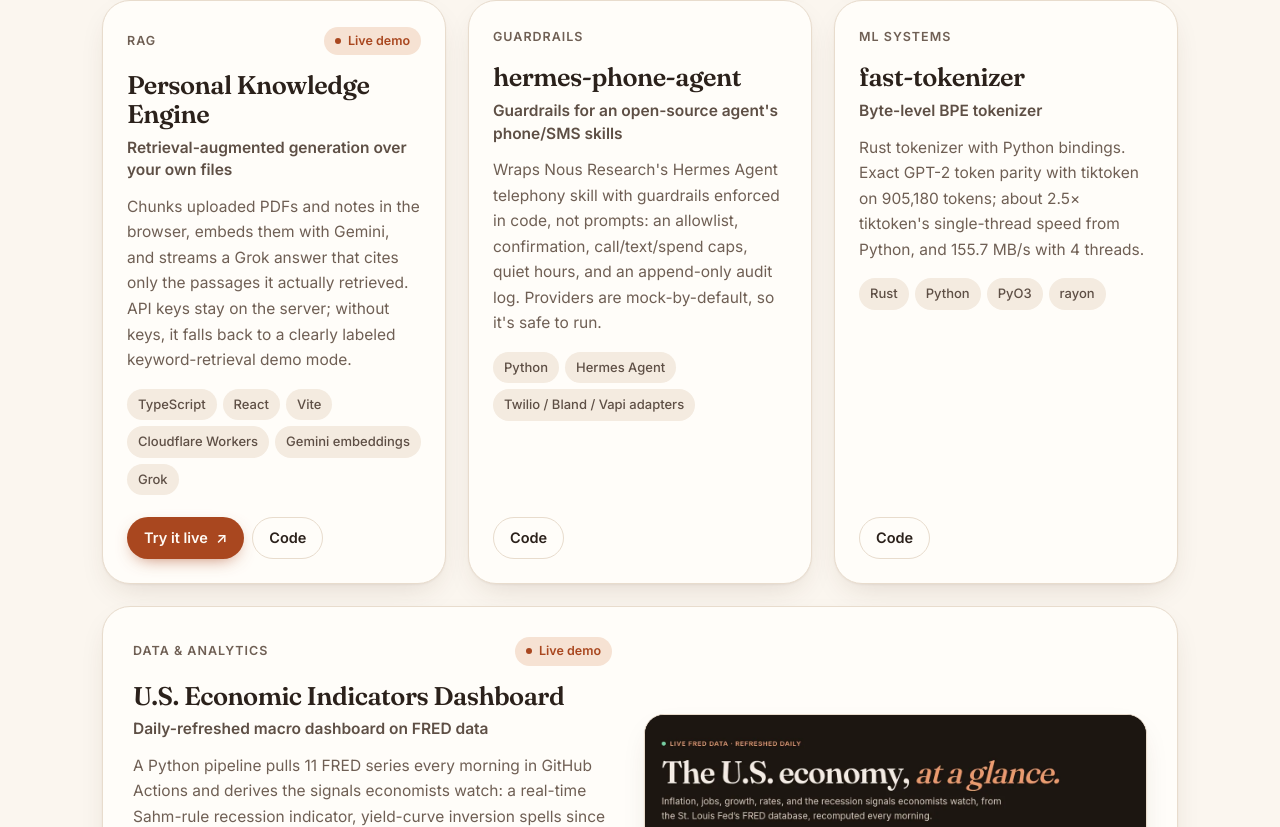
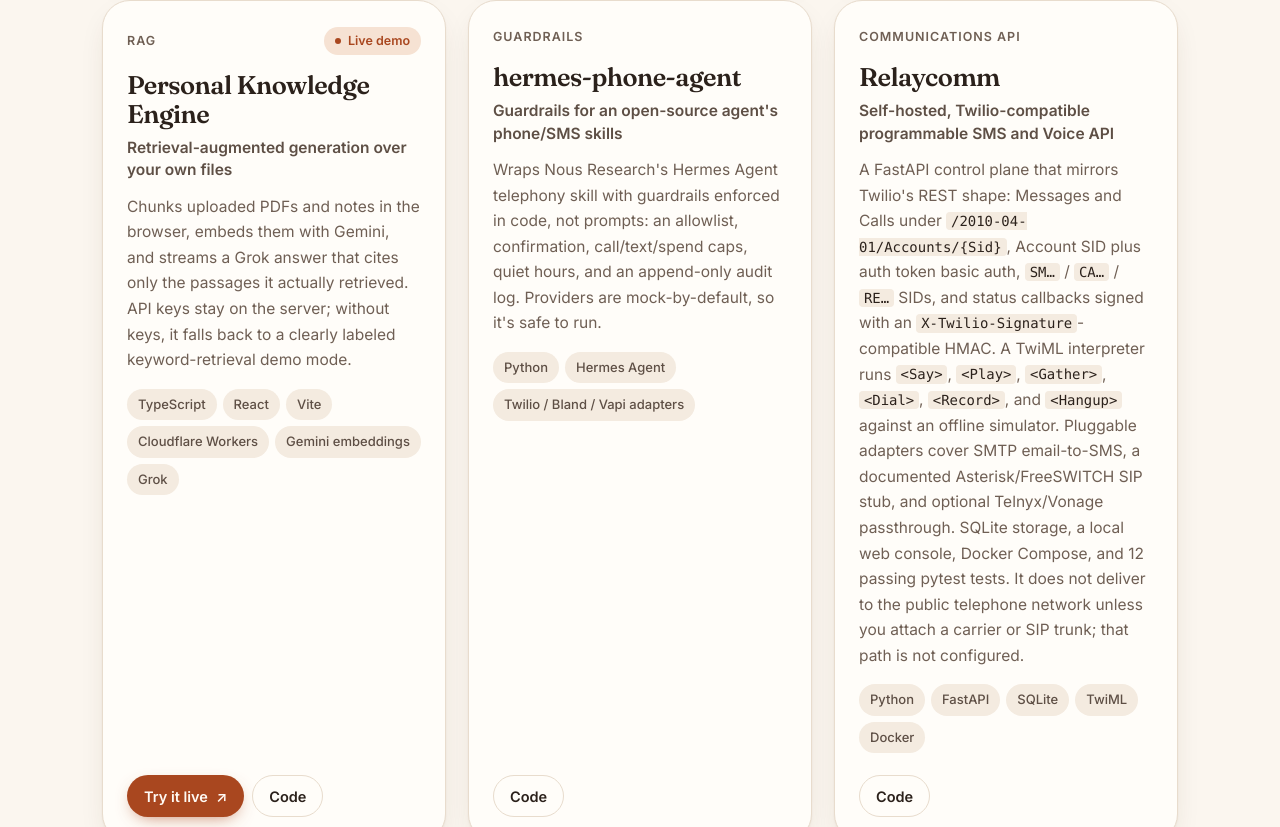
Before and after one commit to kfairley9999/kfairley9999.github.io, a plain HTML site: page index.html in a window 1280 px wide. Shown: the part 4953-5780 px from the top of the page. Drawn offline with Linux system fonts and the light colour scheme.

Commit message:
Add Relaycomm to the projects list
Link the self-hosted Twilio-compatible SMS and Voice API on GitHub.

```diff
--- a/index.html
+++ b/index.html
@@ -302,6 +302,17 @@
         </article>
 
         <article class="card reveal">
+          <div class="card-top"><span class="tag">Communications API</span></div>
+          <h3>Relaycomm</h3>
+          <p class="sub">Self-hosted, Twilio-compatible programmable SMS and Voice API</p>
+          <p class="desc">A FastAPI control plane that mirrors Twilio's REST shape: Messages and Calls under <code>/2010-04-01/Accounts/{Sid}</code>, Account SID plus auth token basic auth, <code>SM…</code> / <code>CA…</code> / <code>RE…</code> SIDs, and status callbacks signed with an <code>X-Twilio-Signature</code>-compatible HMAC. A TwiML interpreter runs <code>&lt;Say&gt;</code>, <code>&lt;Play&gt;</code>, <code>&lt;Gather&gt;</code>, <code>&lt;Dial&gt;</code>, <code>&lt;Record&gt;</code>, and <code>&lt;Hangup&gt;</code> against an offline simulator. Pluggable adapters cover SMTP email-to-SMS, a documented Asterisk/FreeSWITCH SIP stub, and optional Telnyx/Vonage passthrough. SQLite storage, a local web console, Docker Compose, and 12 passing pytest tests. It does not deliver to the public telephone network unless you attach a carrier or SIP trunk; that path is not configured.</p>
+          <ul class="stack" aria-label="Tech stack"><li>Python</li><li>FastAPI</li><li>SQLite</li><li>TwiML</li><li>Docker</li></ul>
+          <div class="links">
+            <a class="btn sm secondary" href="https://github.com/kfairy9999/relaycomm" target="_blank" rel="noopener">Code<span class="sr"> for Relaycomm</span></a>
+          </div>
+        </article>
+
+        <article class="card reveal">
           <div class="card-top"><span class="tag">ML systems</span></div>
           <h3>fast-tokenizer</h3>
           <p class="sub">Byte-level BPE tokenizer</p>
```
